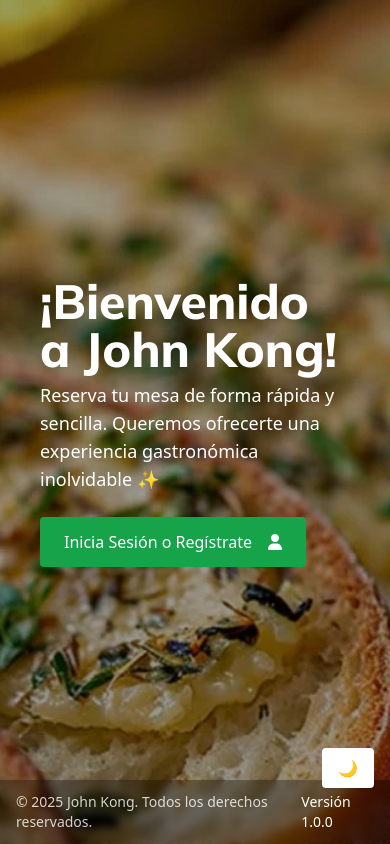
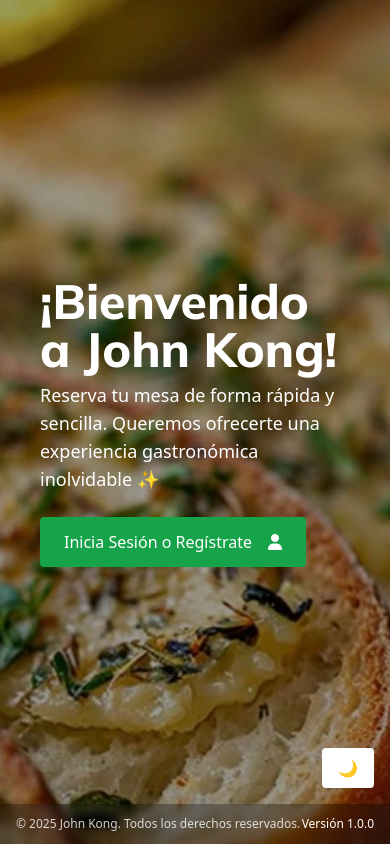
Before and after one commit to RuisuTech/Restaurant-John-Kong, a React (Vite) app: page / in a window 390 px wide. Built offline with nearby package versions, Linux system fonts and the light colour scheme.

Commit message:
mejora en el responsive

```diff
--- a/src/components/BarraUsuario.jsx
+++ b/src/components/BarraUsuario.jsx
@@ -35,7 +35,7 @@ function BarraUsuario({ mostrarVolver = false }) {
             className="bg-emerald-600 hover:bg-emerald-700 text-white px-4 py-2 rounded flex items-center gap-2 text-sm sm:text-base"
           >
             <FiArrowLeft />
-            Volver
+            <span className="sm:inline-block hidden">Volver</span>
           </button>
         )}
 
@@ -44,7 +44,7 @@ function BarraUsuario({ mostrarVolver = false }) {
           onClick={cerrarSesion}
           className="bg-red-600 hover:bg-red-700 text-white px-4 py-2 rounded flex items-center gap-2 text-sm sm:text-base"
         >
-          Cerrar sesión
+          <span className="sm:inline-block hidden">Cerrar sesión</span>
           <FiLogOut />
         </button>
       </div>
--- a/src/components/Footer.jsx
+++ b/src/components/Footer.jsx
@@ -4,7 +4,7 @@ function Footer() {
       className="
         bg-black/30 backdrop-blur-sm shadow text-white py-3 px-4
         flex justify-between items-center
-        w-full
+        w-full sm:text-sm text-xs
       "
       style={{
         position: "fixed",
@@ -13,10 +13,10 @@ function Footer() {
         zIndex: 40,
       }}
     >
-      <span className="text-sm opacity-80">
+      <span className="opacity-80">
         © {new Date().getFullYear()} John Kong. Todos los derechos reservados.
       </span>
-      <span className="text-sm">Versión 1.0.0</span>
+      <span>Versión 1.0.0</span>
     </footer>
   );
 }
--- a/src/pages/Admin/PanelControl.jsx
+++ b/src/pages/Admin/PanelControl.jsx
@@ -1,6 +1,5 @@
 // PanelControl.jsx
 import { useEffect, useState } from "react";
-import { useNavigate } from "react-router-dom";
 import Fondo from "../../components/Fondo";
 import ToggleTema from "../../components/ToggleTema";
 import Boton from "../../components/Boton";
@@ -12,7 +11,6 @@ function PanelControl() {
   const [estadoFiltro, setEstadoFiltro] = useState("todas");
   const [fechaFiltro, setFechaFiltro] = useState("");
   const [busquedaUsuario, setBusquedaUsuario] = useState("");
-  const navigate = useNavigate();
 
   useEffect(() => {
     const cargar = async () => {
@@ -143,7 +141,7 @@ function PanelControl() {
           {Object.entries(resumen).map(([k, v]) => (
             <div
               key={k}
-              className={`rounded-xl p-4 text-center text-white ${
+              className={`rounded-xl p-2 md:p-4 text-center text-white ${
                 {
                   hoy: "bg-indigo-600",
                   completadas: "bg-green-600",
@@ -152,8 +150,8 @@ function PanelControl() {
                 }[k]
               }`}
             >
-              <h2 className="text-lg font-semibold capitalize">{k}</h2>
-              <p className="text-2xl font-bold">{v}</p>
+              <h2 className="md:text-lg font-semibold capitalize">{k}</h2>
+              <p className="md:text-2xl font-bold">{v}</p>
             </div>
           ))}
         </div>
```
